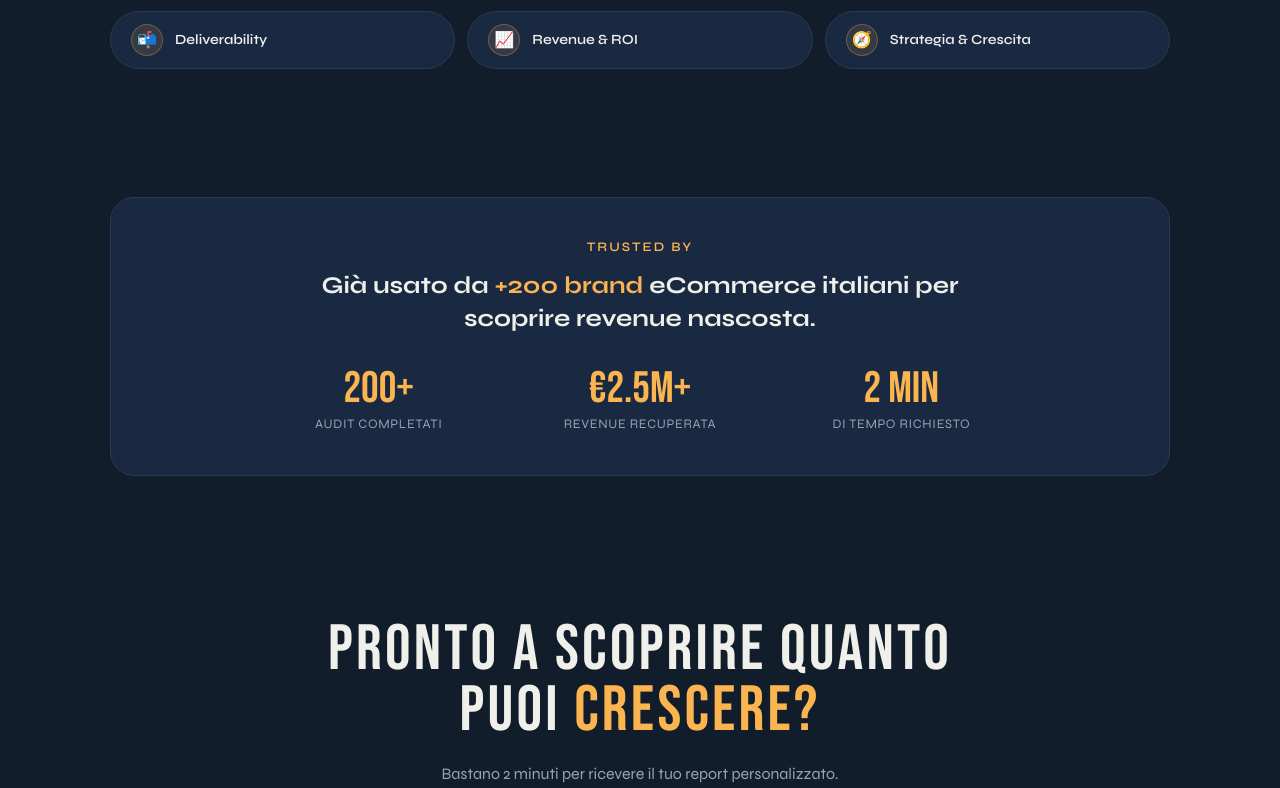
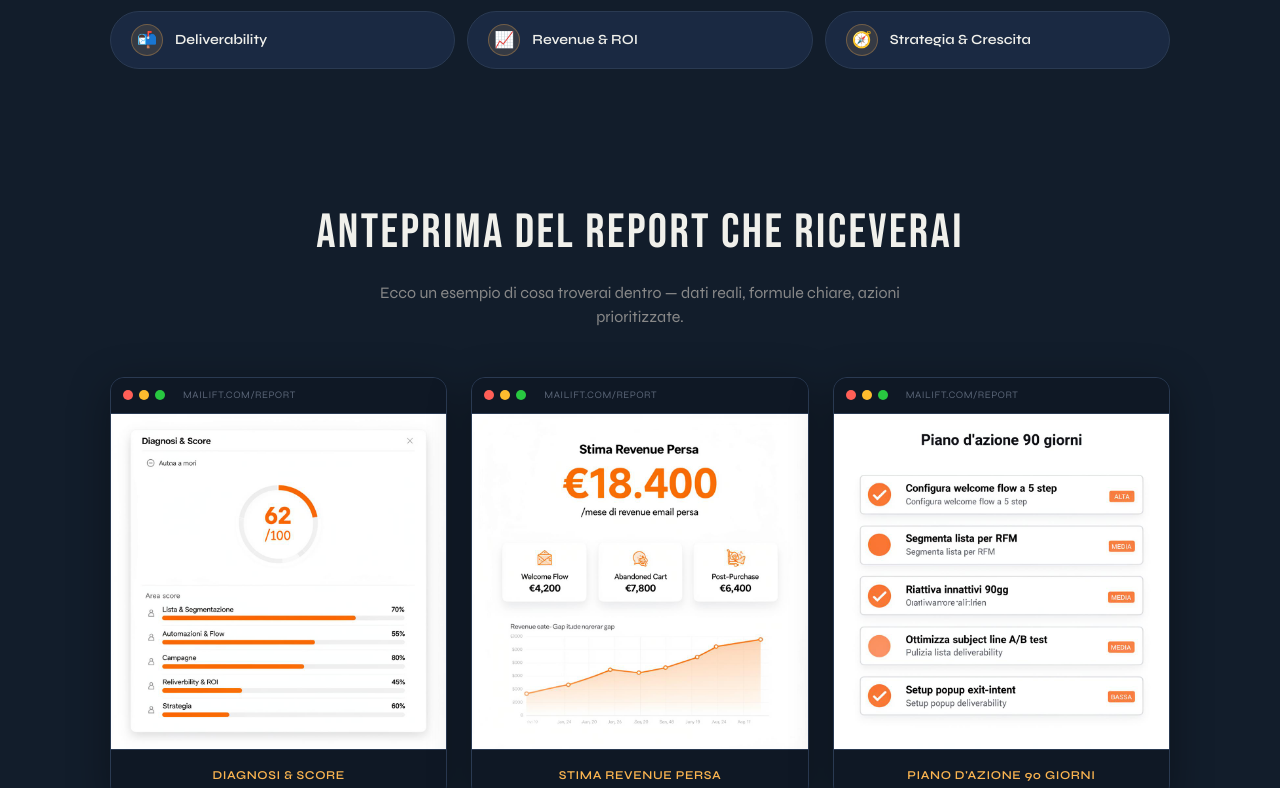
Before and after one commit to Devlore1501/quiz-to-customer, a React (Vite) app: page / in a window 1280 px wide. Shown: the part 2012-2800 px from the top of the page. Built offline with nearby package versions, Linux system fonts and the light colour scheme.

Commit message:
Changes
Co-authored-by: Devlore1501 <205303688+Devlore1501@users.noreply.github.com>

```diff
--- a/src/components/EmailMarketingSurvey.tsx
+++ b/src/components/EmailMarketingSurvey.tsx
@@ -11,6 +11,9 @@ import { trackQuizCompleted, trackCompleteRegistration } from '@/lib/facebookPix
 import { usePartialTracking } from '@/hooks/usePartialTracking';
 import { InsightCard, getInsightForStep } from '@/components/InsightCard';
 import mailiftLogo from '@/assets/mailift-logo.png';
+import previewScore from '@/assets/report-preview-score.png';
+import previewRevenue from '@/assets/report-preview-revenue.png';
+import previewActions from '@/assets/report-preview-actions.png';
 
 // ═══ Types ═══════════════════════════════════════════════════════════════
 
@@ -471,6 +474,56 @@ const IntroScreen: React.FC<{ onStart: () => void }> = ({ onStart }) => {
               </div>
             ))}
           </div>
+        </section>
+
+        {/* ANTEPRIMA REPORT */}
+        <section className="max-w-[1100px] mx-auto px-5 py-16">
+          <h2 className="font-['Bebas_Neue',sans-serif] text-[clamp(32px,5vw,48px)] tracking-wider text-center mb-3">
+            Anteprima del report che riceverai
+          </h2>
+          <p className="text-center text-[#888] mb-12 max-w-[600px] mx-auto">
+            Ecco un esempio di cosa troverai dentro — dati reali, formule chiare, azioni prioritizzate.
+          </p>
+          <div className="grid grid-cols-1 md:grid-cols-3 gap-6">
+            {[
+              { src: previewScore, alt: 'Diagnosi & Score', label: 'Diagnosi & Score' },
+              { src: previewRevenue, alt: 'Stima revenue persa', label: 'Stima revenue persa' },
+              { src: previewActions, alt: "Piano d'azione 90 giorni", label: "Piano d'azione 90 giorni" },
+            ].map((p, i) => (
+              <div
+                key={i}
+                className="group bg-[#1a2942] border border-[#2a3a52] rounded-[14px] overflow-hidden shadow-[0_10px_40px_rgba(0,0,0,0.35)] hover:border-[rgba(250,180,80,0.5)] hover:shadow-[0_20px_60px_rgba(250,180,80,0.15)] hover:-translate-y-1 transition-all duration-300"
+              >
+                {/* macOS title bar */}
+                <div className="flex items-center gap-1.5 px-3 py-2.5 bg-[#0f1825] border-b border-[#2a3a52]">
+                  <span className="w-2.5 h-2.5 rounded-full bg-[#ff5f57]" />
+                  <span className="w-2.5 h-2.5 rounded-full bg-[#febc2e]" />
+                  <span className="w-2.5 h-2.5 rounded-full bg-[#28c840]" />
+                  <span className="ml-3 text-[10px] text-[#5a6577] tracking-wider uppercase truncate">
+                    mailift.com/report
+                  </span>
+                </div>
+                <div className="bg-white">
+                  <img
+                    src={p.src}
+                    alt={p.alt}
+                    width={1024}
+                    height={768}
+                    loading="lazy"
+                    className="w-full h-auto block"
+                  />
+                </div>
+                <div className="px-4 py-3 bg-[#0f1825] border-t border-[#2a3a52] text-center">
+                  <span className="text-[12px] font-semibold text-[#FAB450] tracking-wider uppercase">
+                    {p.label}
+                  </span>
+                </div>
+              </div>
+            ))}
+          </div>
+          <p className="text-center text-[#888] text-[14px] mt-10">
+            ↓ Ottieni il <span className="text-[#FAB450] font-semibold">tuo report personalizzato</span> in 2 minuti
+          </p>
         </section>
 
         {/* SOCIAL PROOF */}
```
